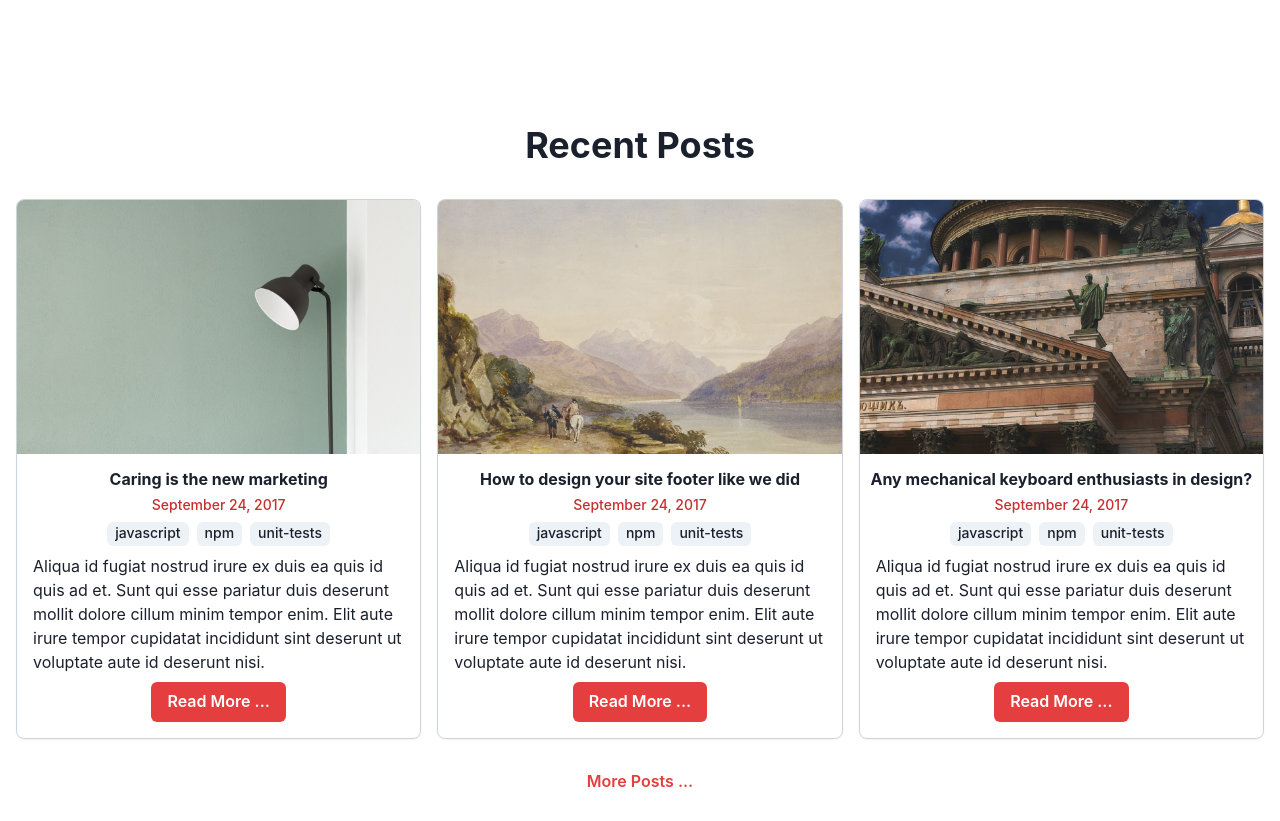
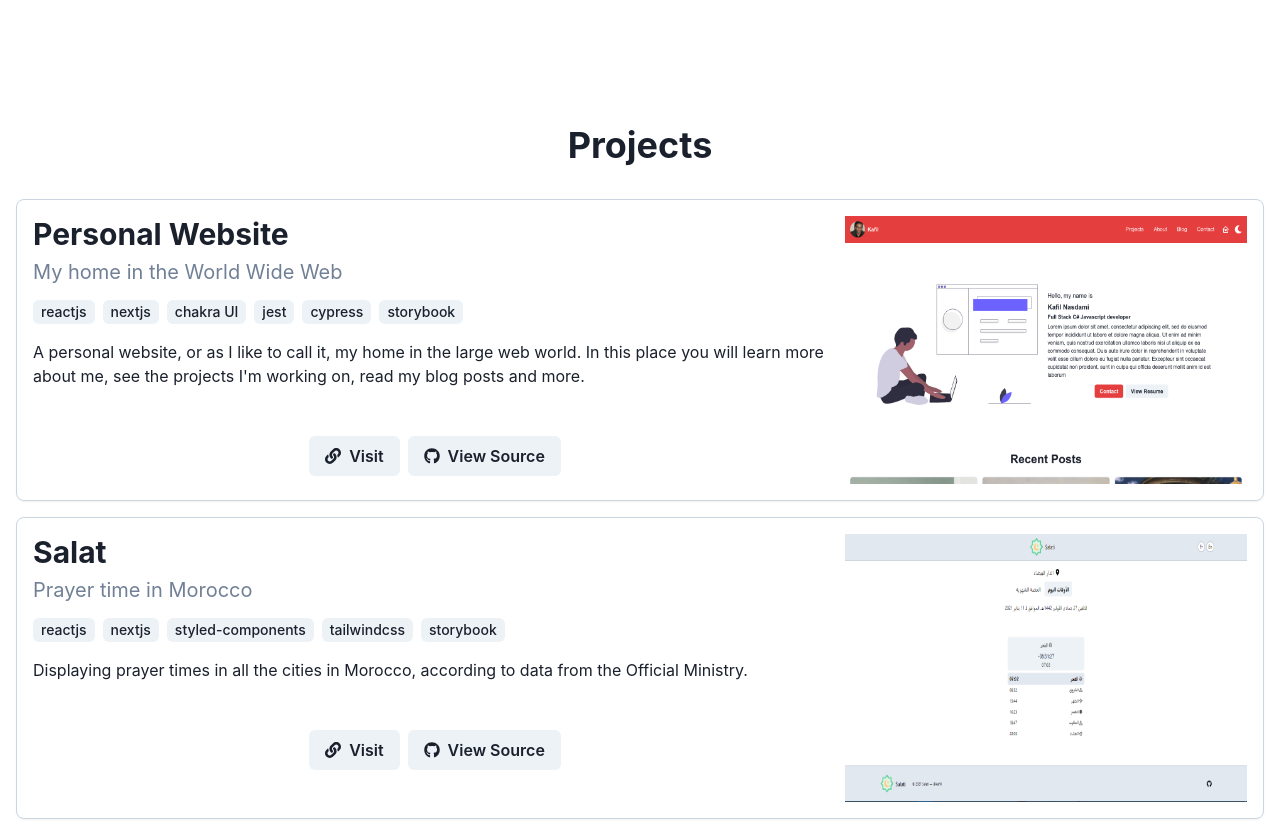
Before and after one commit to kafiln/kafil.now.sh, a Next.js app: page / in a window 1280 px wide. Shown: the part 580-1401 px from the top of the page. Built offline with nearby package versions, Linux system fonts and the light colour scheme.

Commit message:
Project Section [Design] #24

```diff
--- a/components/common/HomeButton/index.tsx
+++ b/components/common/HomeButton/index.tsx
@@ -2,7 +2,7 @@ import Link from 'next/link';
 import React from 'react';
 import { BiHomeHeart } from 'react-icons/bi';
 
-export declare type HomeButtonProps = {
+export type HomeButtonProps = {
   size?: number;
   color?: string;
   onClick?: () => void;
--- a/components/layout/PostCard.tsx
+++ b/components/layout/PostCard.tsx
@@ -11,9 +11,15 @@ import {
 } from '@chakra-ui/react';
 import Link from 'next/link';
 import React from 'react';
+import { Post } from './PostsSection';
 
-const PostCard = ({ post }) => {
-  const { title, date, description, slug, picture, tags } = post;
+interface PostCardProps {
+  post: Post;
+}
+
+const PostCard = ({
+  post: { title, date, description, slug, picture, tags },
+}: PostCardProps) => {
   return (
     <Box
       borderWidth="1px"
--- /dev/null
+++ b/components/layout/ProjectCard.tsx
@@ -0,0 +1,80 @@
+import {
+  Heading,
+  Stack,
+  Text,
+  Box,
+  VStack,
+  Button,
+  HStack,
+  Link as ChakraLink,
+  Tag,
+} from '@chakra-ui/react';
+import React from 'react';
+import { Project } from './ProjectSection';
+import Image from 'next/image';
+import { FaGithub, FaLink } from 'react-icons/fa';
+import Link from 'next/link';
+
+interface ProjectCardProps {
+  project: Project;
+}
+
+const ProjectCard = ({
+  project: { title, subtitle, repo, description, picture, link, tags },
+}: ProjectCardProps) => {
+  return (
+    <Box
+      width="100%"
+      padding={4}
+      borderRadius="sm"
+      borderWidth="1px"
+      rounded="lg"
+      borderColor="gray.300"
+      boxShadow="sm"
+    >
+      <Stack direction={{ base: 'column', md: 'row' }}>
+        <VStack width={2 / 3} spacing={4} alignItems="start">
+          <VStack spacing={2} alignItems="start">
+            <Heading size="lg">{title}</Heading>
+            <Heading size="md" fontWeight="normal" color="gray.500">
+              {subtitle}
+            </Heading>
+          </VStack>
+          <HStack spacing={2}>
+            {tags.map(tag => {
+              return <Tag key={tag}>{tag}</Tag>;
+            })}
+          </HStack>
+          <Text>{description}</Text>
+
+          <HStack alignSelf="center" paddingTop={8}>
+            <Button leftIcon={<FaLink />}>
+              <ChakraLink target="_blank" as={Link} href={link}>
+                Visit
+              </ChakraLink>
+            </Button>
+            <Button leftIcon={<FaGithub />}>
+              <ChakraLink
+                target="_blank"
+                as={Link}
+                href={`https://github.com/kafiln/${repo}`}
+              >
+                View Source
+              </ChakraLink>
+            </Button>
+          </HStack>
+        </VStack>
+        <Box width={1 / 3}>
+          <Image
+            layout="responsive"
+            width="600px"
+            height="400px"
+            src={picture}
+          />
+        </Box>
+      </Stack>
+    </Box>
+  );
+};
+
+export default ProjectCard;
--- /dev/null
+++ b/components/layout/ProjectSection.tsx
@@ -0,0 +1,58 @@
+import { Heading, VStack } from '@chakra-ui/react';
+import React from 'react';
+import ProjectCard from './ProjectCard';
+import Section from './Section';
+
+export interface Project {
+  title: string;
+  subtitle: string;
+  description: string;
+  link: string;
+  tags: string[];
+  picture: string;
+  repo: string;
+}
+
+const projects: Project[] = [
+  {
+    title: 'Personal Website',
+    subtitle: 'My home in the World Wide Web',
+    description:
+      "A personal website, or as I like to call it, my home in the large web world. In this place you will learn more about me, see the projects I'm working on, read my blog posts and more.",
+    link: 'https://dev.kafil.now.sh',
+    tags: ['reactjs', 'nextjs', 'chakra UI', 'jest', 'cypress', 'storybook'],
+    picture: '/images/blog.png',
+    repo: 'kafil.now.sh',
+  },
+  {
+    title: 'Salat',
+    description:
+      'Displaying prayer times in all the cities in Morocco, according to data from the Official Ministry.',
+    subtitle: 'Prayer time in Morocco ',
+    link: 'https://salat.now.sh',
+    tags: [
+      'reactjs',
+      'nextjs',
+      'styled-components',
+      'tailwindcss',
+      'storybook',
+    ],
+    picture: '/images/salat.png',
+    repo: 'salat-next',
+  },
+];
+
+const ProjectSection = () => {
+  return (
+    <Section>
+      <Heading>Projects</Heading>
+      <VStack spacing={4} alignItems="center" justify="center">
+        {projects.map(project => {
+          return <ProjectCard project={project} key={project.link} />;
+        })}
+      </VStack>
+    </Section>
+  );
+};
+
+export default ProjectSection;
--- a/components/layout/index.ts
+++ b/components/layout/index.ts
@@ -8,4 +8,5 @@ export { default as DesktopMenu } from './DesktopMenu';
 export { default as HeroSection } from './HeroSection';
 export { default as ContactSection } from './ContactSection';
 export { default as PostsSection } from './PostsSection';
+export { default as ProjectSection } from './ProjectSection';
 export { default as Layout } from './DefaultLayout';
--- a/pages/index.tsx
+++ b/pages/index.tsx
@@ -1,14 +1,16 @@
 import {
+  ContactSection,
   HeroSection,
-  ContactSection,
+  Layout,
   PostsSection,
-  Layout,
+  ProjectSection,
 } from '../components/layout';
 
 export default function Home() {
   return (
     <Layout>
       <HeroSection />
+      <ProjectSection />
       <PostsSection />
       <ContactSection />
     </Layout>
```
Also changed, not shown: public/images/blog.png (added), public/images/salat.png (added).
